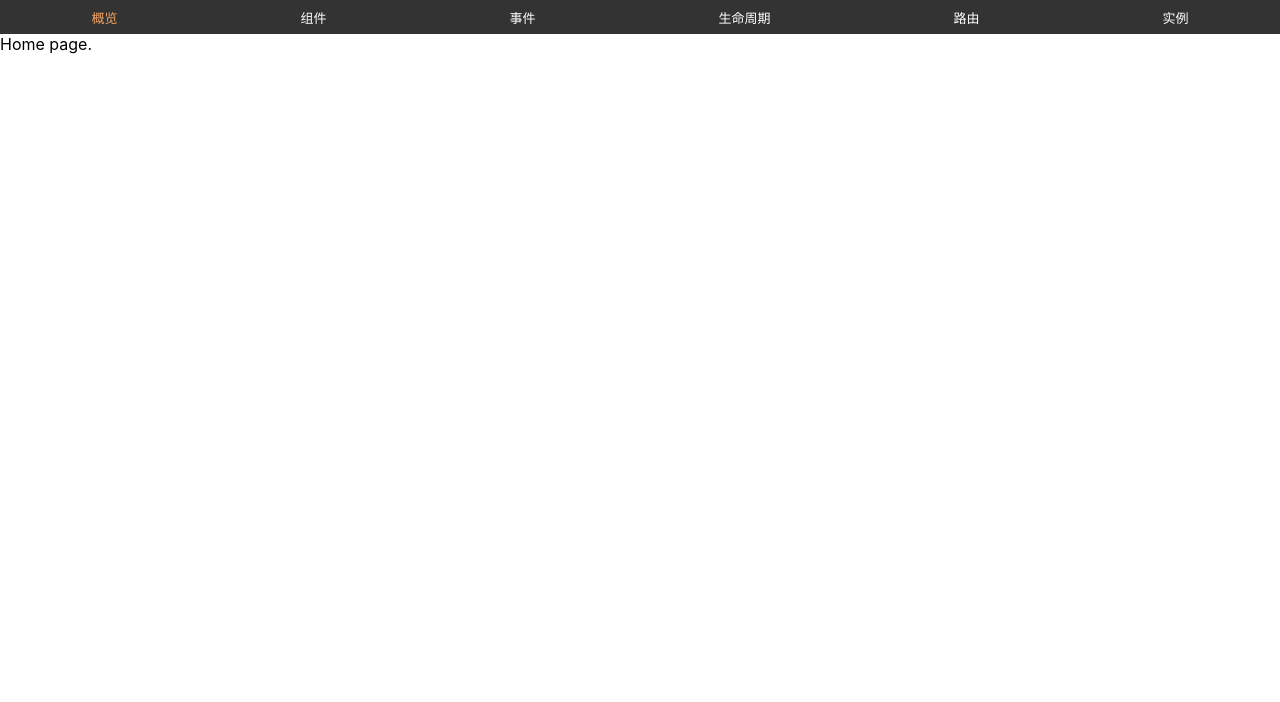
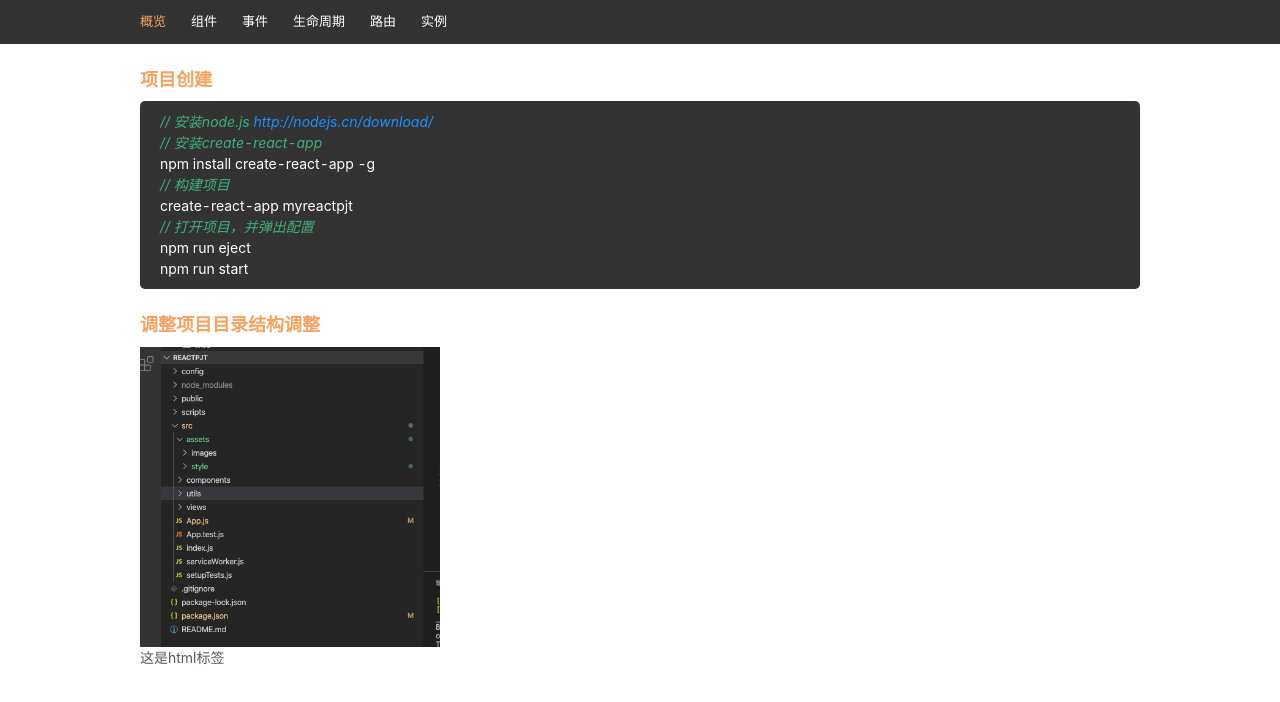
Before and after one commit to cirsyou/reactpjt, a React app: page / in a window 1280 px wide. Shown: the top 702 px of the page. Built offline with nearby package versions, Linux system fonts and the light colour scheme.

Commit message:
add ant design and add project config file

```diff
--- a/package.json
+++ b/package.json
@@ -10,6 +10,7 @@
     "@testing-library/user-event": "^7.2.1",
     "@typescript-eslint/eslint-plugin": "^2.10.0",
     "@typescript-eslint/parser": "^2.10.0",
+    "antd": "^3.26.11",
     "babel-eslint": "10.0.3",
     "babel-jest": "^24.9.0",
     "babel-loader": "8.0.6",
--- a/src/App.js
+++ b/src/App.js
@@ -12,7 +12,7 @@ import Routerview from '@/views/Router';
 import Example from '@/views/Example';
 
 class App extends React.Component {
-  constructor (props) {
+  constructor(props) {
     super(props);
     this.state = {
       menuCurrent: 0 // 当前选中的menu
@@ -21,16 +21,16 @@ class App extends React.Component {
   /**
    * 切换选中的菜单
    */
-  menuHandler (index) {
+  menuHandler(index) {
     this.setState({
       menuCurrent: index
     })
   }
-  render () {
+  render() {
     return (
       <Router>
         <div className={LayoutCss.wrapper}>
-          <header>
+          <header className={LayoutCss.header_box}>
             <ul className={LayoutCss.nav_box}>
               <li onClick={() => this.menuHandler(0)}>
                 <Link to="/" className={(this.state.menuCurrent === 0) ? LayoutCss.current : ''}>概览</Link>
@@ -52,6 +52,7 @@ class App extends React.Component {
               </li>
             </ul>
           </header>
+          <div className={LayoutCss.midbox}>
             <Route path="/" exact component={Home}></Route>
             <Route path="/componentview" component={Componentview}></Route>
             <Route path="/event" component={Event}></Route>
@@ -59,6 +60,7 @@ class App extends React.Component {
             <Route path="/routerview" component={Routerview}></Route>
             <Route path="/example" component={Example}></Route>
           </div>
+        </div>
       </Router>
     );
   }
--- a/src/assets/style/index.css
+++ b/src/assets/style/index.css
@@ -1,3 +1,5 @@
+@import '~antd/dist/antd.css';
+
 body {
   margin: 0;
   font-family: -apple-system, BlinkMacSystemFont, 'Segoe UI', 'Roboto', 'Oxygen',
--- a/src/assets/style/layout.module.scss
+++ b/src/assets/style/layout.module.scss
@@ -1,16 +1,24 @@
 .wrapper {
+  width: 100%;
+  .midbox {
+    width: 1000px;
+    margin: 0 auto;
+  }
+}
+.header_box {
+  background-color: #333;
   width: 100%;
 }
 .nav_box {
-  width: 100%;
-  height: 34px;
+  width: 1000px;
+  height: 44px;
+  margin: 0 auto;
   display: flex;
-  justify-content: space-around;
   align-items: center;
-  background-color: #333;
   li {
     color: #fff;
     font-size: 13px;
+    margin-right: 25px;
     a.current {
       color: sandybrown;
     }
@@ -20,3 +28,30 @@
     }
   }
 }
+.itm_title {
+  line-height: 1.8;
+  color: sandybrown;
+  font-weight: 600;
+  font-size: 18px;
+  padding-top: 20px;
+  padding-bottom: 5px;
+}
+.code_area {
+  padding: 10px 20px;
+  box-sizing: border-box;
+  background-color: #333;
+  border-radius: 5px;
+}
+.code_notes {
+  font-style: italic;
+  color: #3eaf7c;
+}
+.code_line {
+  color: #fff;
+}
+.item_imgbox {
+  img {
+    width: 300px;
+    height: 300px;
+  }
+}
--- a/src/views/Home/index.js
+++ b/src/views/Home/index.js
@@ -1,12 +1,51 @@
-import React from 'react';
+import React from 'react';// 局部加载样式表
+import LayoutCss from '@/assets/style/layout.module.scss';
 
 class Home extends React.Component {
   constructor (props) {
     super(props);
+    this.state = {
+      msg: '<div>这是html标签</div>'
+    }
   }
   render () {
     return (
-      <div>Home page.</div>
+      <div>
+        {/* 项目创建 */}
+        <div className={LayoutCss.itm_title}>项目创建</div>
+        <div className={LayoutCss.code_area}>
+          {/* 代码中的注释 */}
+          <div className={LayoutCss.code_notes}>
+            // 安装node.js  <a href="http://nodejs.cn/download/" target="_blank">http://nodejs.cn/download/</a>
+          </div>
+          <div className={LayoutCss.code_notes}>
+            // 安装create-react-app
+          </div>
+          <div className={LayoutCss.code_line}>
+            npm install create-react-app -g
+          </div>
+          <div className={LayoutCss.code_notes}>
+            // 构建项目
+          </div>
+          <div className={LayoutCss.code_line}>
+            create-react-app myreactpjt
+          </div>
+          <div className={LayoutCss.code_notes}>
+            // 打开项目，并弹出配置
+          </div>
+          <div className={LayoutCss.code_line}>
+            npm run eject<br />
+            npm run start
+          </div>
+        </div>
+        {/* 调整项目目录结构 */}
+        <div className={LayoutCss.itm_title}>调整项目目录结构调整</div>
+        <div className={LayoutCss.item_imgbox}>
+          <img src={require('@/assets/images/projectmenu.png')} />
+        </div>
+        {/* 解析html */}
+        <div dangerouslySetInnerHTML={{__html: this.state.msg}}></div>
+      </div>
     )
   }
 }
```
Lines whose indentation alone changed are shown as unchanged.
